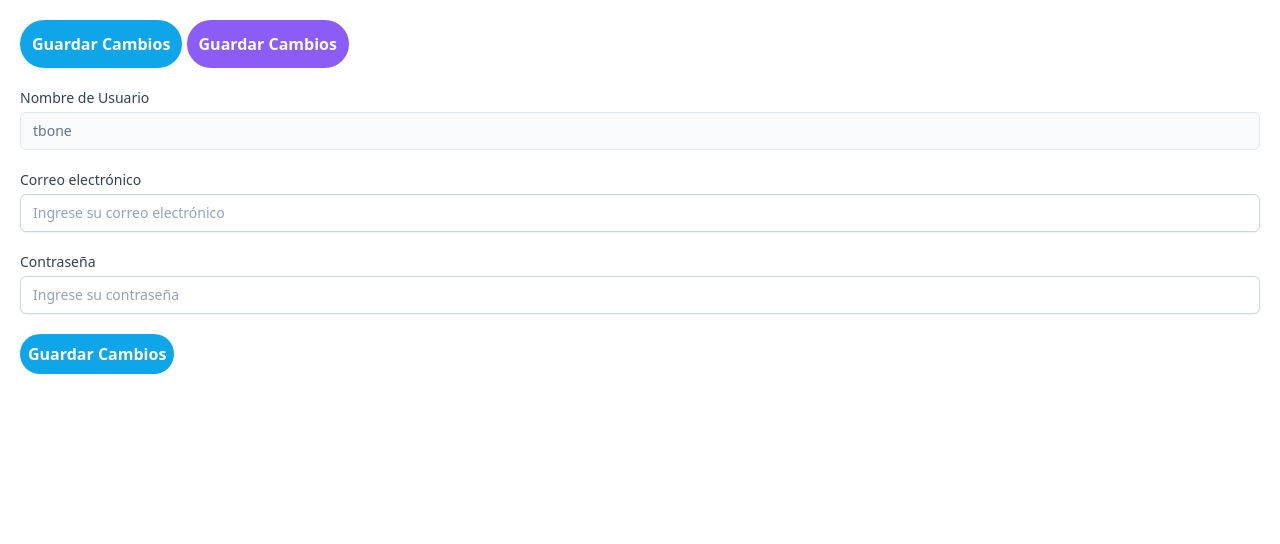
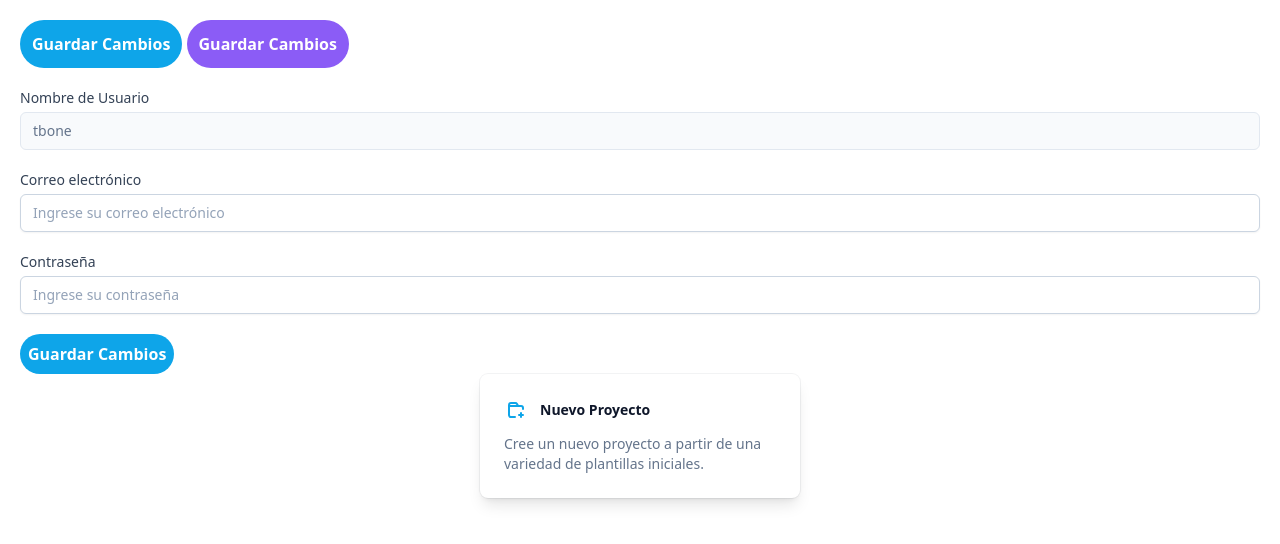
Before and after one commit to dgutierrez21/Learning-Tailwind-CSS, a website: page src/02-conceptos-basicos/02-manejo-de-Hover-Focus-y-otros-estados/index.html in a window 1280 px wide. Drawn offline with Linux system fonts and the light colour scheme.

Commit message:
Estilo basado en el estado primario (grupo-{modificador})

```diff
--- a/src/02-conceptos-basicos/02-manejo-de-Hover-Focus-y-otros-estados/index.html
+++ b/src/02-conceptos-basicos/02-manejo-de-Hover-Focus-y-otros-estados/index.html
@@ -65,5 +65,39 @@
         Guardar Cambios
       </button>
     </form>
+
+    <a
+      href="#"
+      class="group block max-w-xs mx-auto rounded-lg p-6 bg-white ring-1 ring-slate-900/5 shadow-lg space-y-3 hover:bg-sky-500 hover:ring-sky-500"
+    >
+      <div class="flex items-center space-x-3">
+        <svg
+          class="h-6 w-6 stroke-sky-500 group-hover:stroke-white"
+          fill="none"
+          viewBox="0 0 24 24"
+        >
+          <path
+            stroke-linecap="round"
+            stroke-linejoin="round"
+            stroke-width="2"
+            d="M11 19H6.931A1.922 1.922 0 015 17.087V8h12.069C18.135 8 19 8.857 19 9.913V11"
+            len="0"
+          ></path>
+          <path
+            stroke-linecap="round"
+            stroke-linejoin="round"
+            stroke-width="2"
+            d="M14 7.64L13.042 6c-.36-.616-1.053-1-1.806-1H7.057C5.921 5 5 5.86 5 6.92V11M17 15v4M19 17h-4"
+            len="0"
+          ></path>
+        </svg>
+        <h3 class="text-slate-900 group-hover:text-white text-sm font-semibold">
+          Nuevo Proyecto
+        </h3>
+      </div>
+      <p class="text-slate-500 group-hover:text-white text-sm">
+        Cree un nuevo proyecto a partir de una variedad de plantillas iniciales.
+      </p>
+    </a>
   </body>
 </html>
```
Also changed, not shown: src/02-conceptos-basicos/02-manejo-de-Hover-Focus-y-otros-estados/manejo-de-Hover-Focus-y-otros-estados.txt (+8 -0 lines), dist/output.css.
